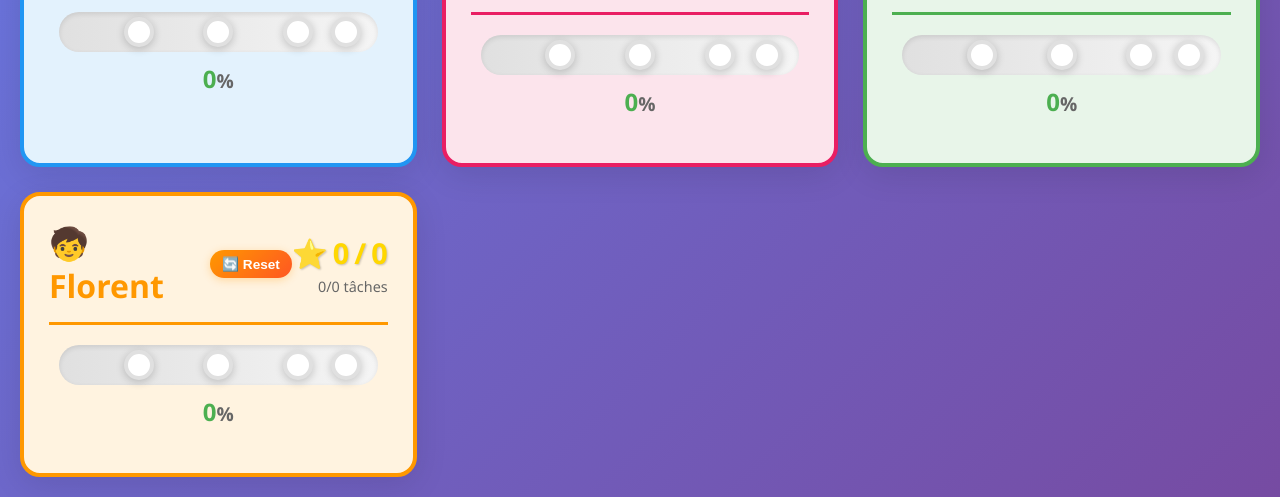
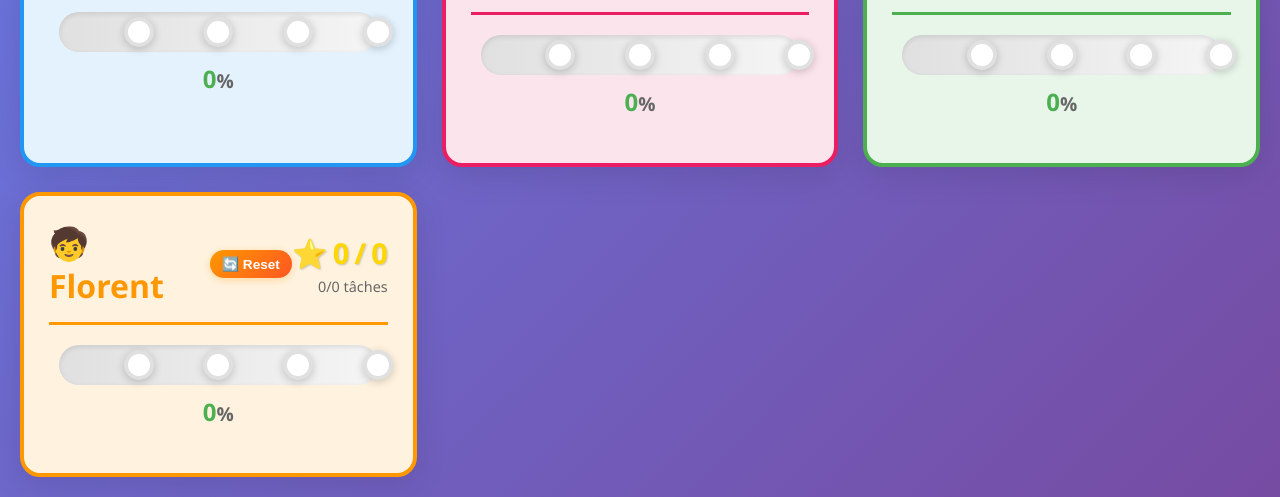
Before and after one commit to Stonesth/Activity_day_to_day, a website with bundled scripts: page public/index.html in a window 1280 px wide. Shown: the part 535-1032 px from the top of the page. Built offline with nearby package versions, Linux system fonts and the light colour scheme; no server answers.

Commit message:
✨ Feature: Dernier palier à 100%
Modification des récompenses :
- Dernier palier déplacé de 90% à 100%
- Maintenant : 25%, 50%, 75%, 100% (au lieu de 90%)

Avantage :
✅ La dernière récompense (📺 20min + 🎮 20min) est obtenue
   seulement quand TOUTES les tâches sont complétées
✅ Plus motivant : il faut finir à 100% pour tout débloquer
✅ Cohérent : 100% = récompense maximale

Récompenses par palier :
- 25% : 📺 5min
- 50% : 📺 10min
- 75% : 📺 15min + 🎮 15min
- 100% : 📺 20min + 🎮 20min ← Nouveau !

```diff
--- a/public/index.html
+++ b/public/index.html
@@ -121,7 +121,7 @@
                                 <div class="milestone-reward">📺 15min<br>🎮 15min</div>
                             </div>
                         </div>
-                        <div class="milestone" data-milestone="90" style="left: 90%;">
+                        <div class="milestone" data-milestone="100" style="left: 100%;">
                             <div class="milestone-marker"></div>
                             <div class="milestone-label">
                                 <div class="milestone-reward">📺 20min<br>🎮 20min</div>
@@ -170,7 +170,7 @@
                                 <div class="milestone-reward">📺 15min<br>🎮 15min</div>
                             </div>
                         </div>
-                        <div class="milestone" data-milestone="90" style="left: 90%;">
+                        <div class="milestone" data-milestone="100" style="left: 100%;">
                             <div class="milestone-marker"></div>
                             <div class="milestone-label">
                                 <div class="milestone-reward">📺 20min<br>🎮 20min</div>
@@ -219,7 +219,7 @@
                                 <div class="milestone-reward">📺 15min<br>🎮 15min</div>
                             </div>
                         </div>
-                        <div class="milestone" data-milestone="90" style="left: 90%;">
+                        <div class="milestone" data-milestone="100" style="left: 100%;">
                             <div class="milestone-marker"></div>
                             <div class="milestone-label">
                                 <div class="milestone-reward">📺 20min<br>🎮 20min</div>
@@ -268,7 +268,7 @@
                                 <div class="milestone-reward">📺 15min<br>🎮 15min</div>
                             </div>
                         </div>
-                        <div class="milestone" data-milestone="90" style="left: 90%;">
+                        <div class="milestone" data-milestone="100" style="left: 100%;">
                             <div class="milestone-marker"></div>
                             <div class="milestone-label">
                                 <div class="milestone-reward">📺 20min<br>🎮 20min</div>
```
